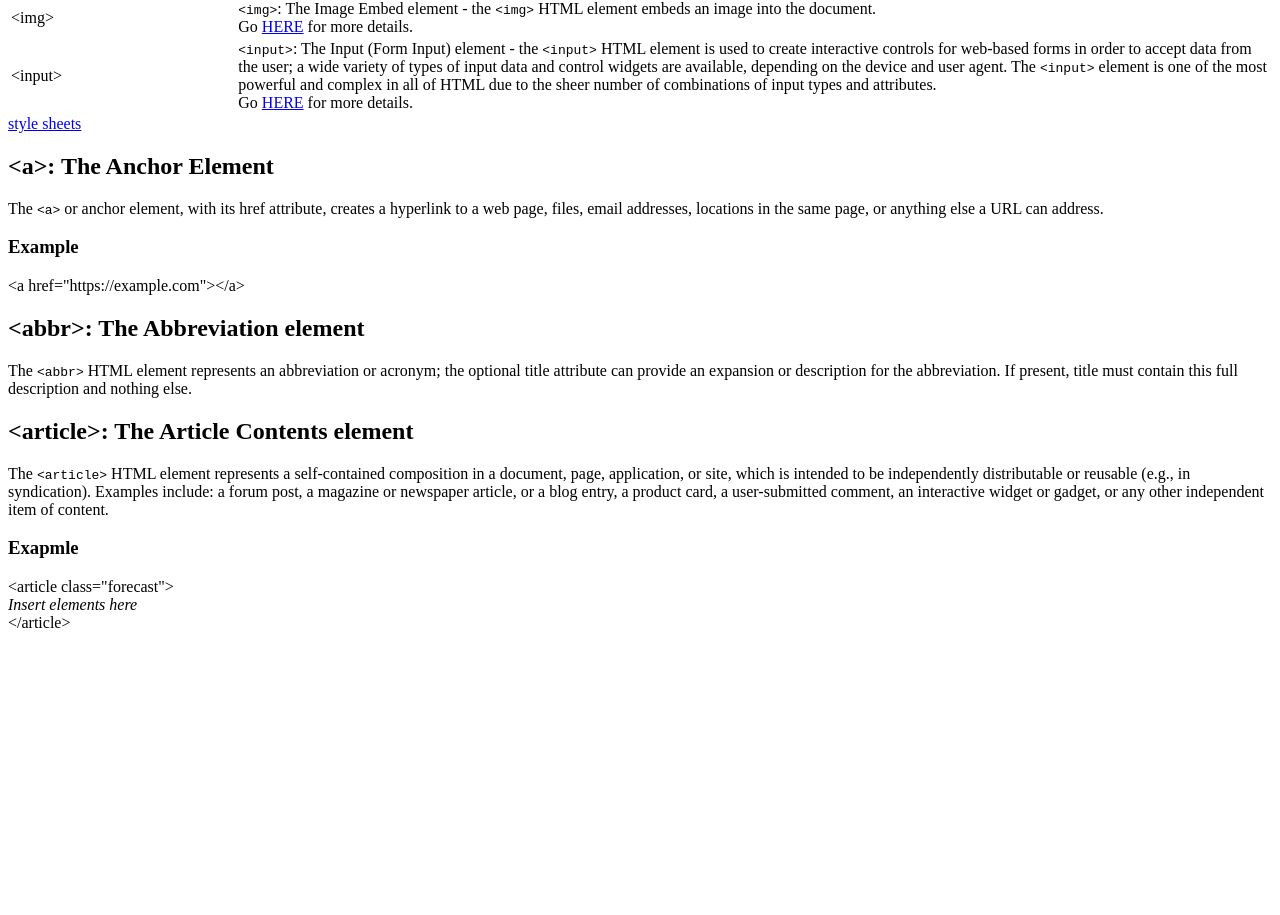
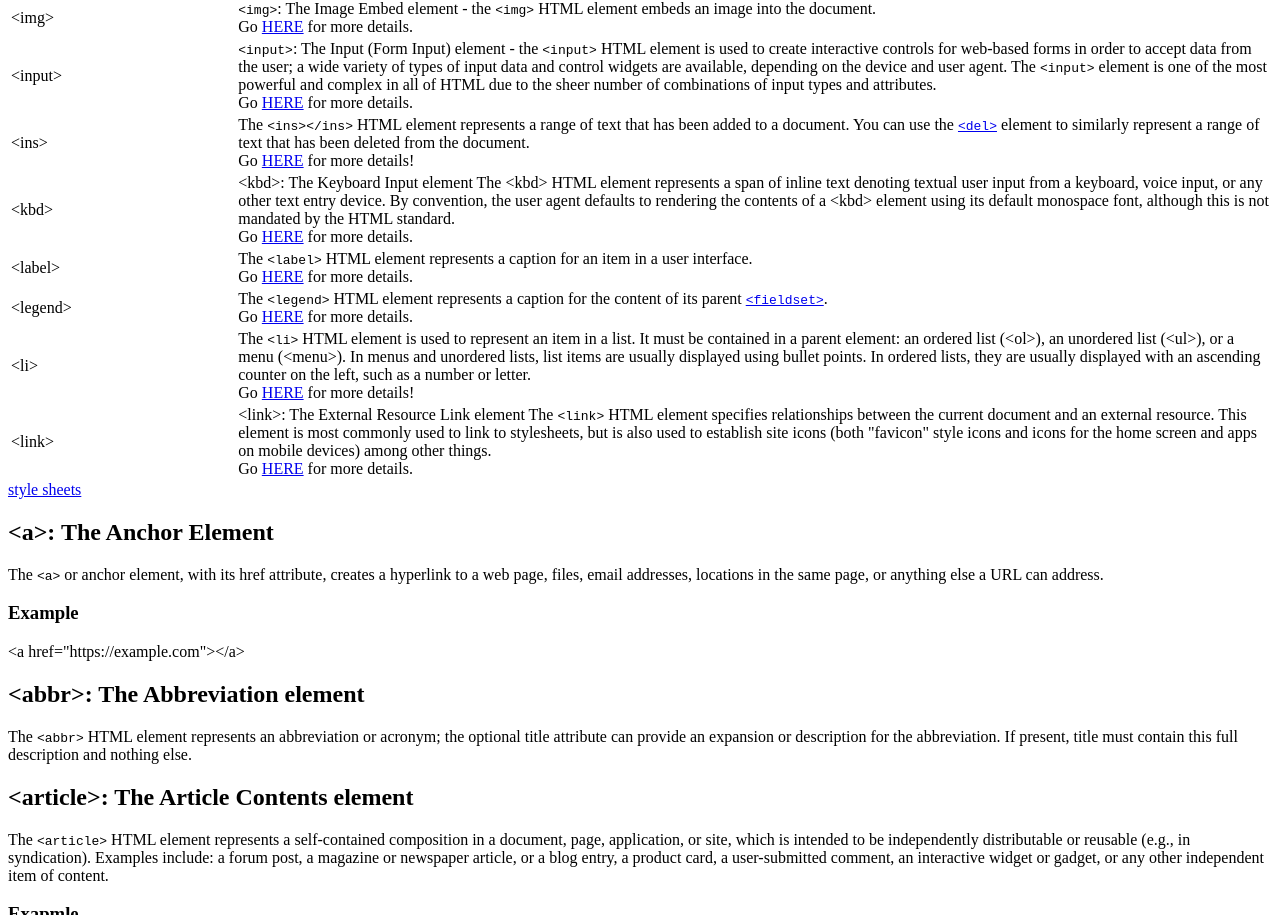
Before and after one commit to Laurel-Jasper/html_cheet_sheet, a plain HTML site: page index.html in a window 1280 px wide. Shown: the part 3246-4161 px from the top of the page. Before the commit the page ends 3886 px from the top, so only its background shows below. Drawn offline with Linux system fonts and the light colour scheme.

Commit message:
Add html elements of 'L'

```diff
--- a/index.html
+++ b/index.html
@@ -481,6 +481,62 @@
                             Go <a href="https://developer.mozilla.org/en-US/docs/Web/HTML/Element/input" target="_blank">HERE</a> for more details.
                         </td>
                     </tr>
+                    <tr>
+                        <td>
+                            &lt;ins&gt;
+                        </td>
+                        <td>
+                            The <code>&lt;ins&gt;&lt;/ins&gt;</code> HTML element represents a range of text that has been added to a document. You can use the <a href="https://developer.mozilla.org/en-US/docs/Web/HTML/Element/del" target="_blank"><code>&lt;del&gt;</code></a>  element to similarly represent a range of text that has been deleted from the document. <br>
+                            Go <a href="https://developer.mozilla.org/en-US/docs/Web/HTML/Element/ins" target="_blank">HERE</a> for more details!
+                        </td>
+                    </tr>
+                    <tr>
+                        <td>
+                            &lt;kbd&gt;
+                        </td>
+                        <td>
+                            &lt;kbd&gt;: The Keyboard Input element
+                            The &lt;kbd&gt; HTML element represents a span of inline text denoting textual user input from a keyboard, voice input, or any other text entry device. By convention, the user agent defaults to rendering the contents of a &lt;kbd&gt; element using its default monospace font, although this is not mandated by the HTML standard. <br>
+                            Go <a href="https://developer.mozilla.org/en-US/docs/Web/HTML/Element/kbd">HERE</a> for more details.
+                        </td>
+                    </tr>
+                    <tr>
+                        <td>
+                            &lt;label&gt;
+                        </td>
+                        <td>
+                            The <code>&lt;label&gt;</code> HTML element represents a caption for an item in a user interface. <br>
+                            Go <a href="https://developer.mozilla.org/en-US/docs/Web/HTML/Element/label" target="_blank">HERE</a> for more details.
+                        </td>
+                    </tr>
+                    <tr>
+                        <td>
+                            &lt;legend&gt;
+                        </td>
+                        <td>
+                            The <code>&lt;legend&gt;</code> HTML element represents a caption for the content of its parent <a href="https://developer.mozilla.org/en-US/docs/Web/HTML/Element/fieldset" target="_blank"><code> &lt;fieldset&gt;</code></a>. <br>
+                            Go <a href="https://developer.mozilla.org/en-US/docs/Web/HTML/Element/legend" target="_blank">HERE</a> for more details.
+                        </td>
+                    </tr>
+                    <tr>
+                        <td>
+                            &lt;li&gt;
+                        </td>
+                        <td>
+                            The <code>&lt;li&gt;</code> HTML element is used to represent an item in a list. It must be contained in a parent element: an ordered list (&lt;ol&gt;), an unordered list (&lt;ul&gt;), or a menu (&lt;menu&gt;). In menus and unordered lists, list items are usually displayed using bullet points. In ordered lists, they are usually displayed with an ascending counter on the left, such as a number or letter. <br>
+                            Go <a href="https://developer.mozilla.org/en-US/docs/Web/HTML/Element/li" target="_blank">HERE</a> for more details!
+                        </td>
+                    </tr>
+                    <tr>
+                        <td>
+                            &lt;link&gt;
+                        </td>
+                        <td>
+                            &lt;link&gt;: The External Resource Link element
+                            The <code>&lt;link&gt;</code> HTML element specifies relationships between the current document and an external resource. This element is most commonly used to link to stylesheets, but is also used to establish site icons (both "favicon" style icons and icons for the home screen and apps on mobile devices) among other things. <br>
+                            Go <a href="https://developer.mozilla.org/en-US/docs/Web/HTML/Element/link" target="_blank">HERE</a> for more details.
+                        </td>
+                    </tr>
                 </tbody>
             </table>
         </div>
```
